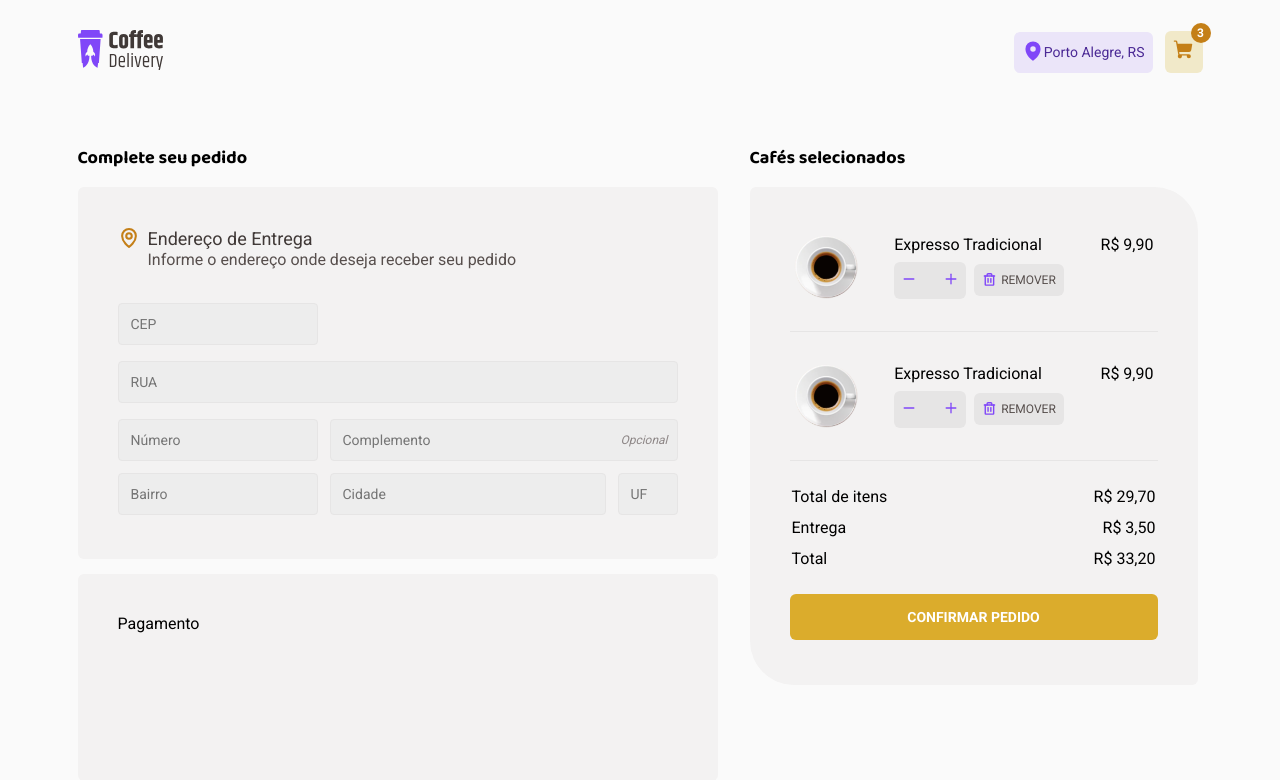
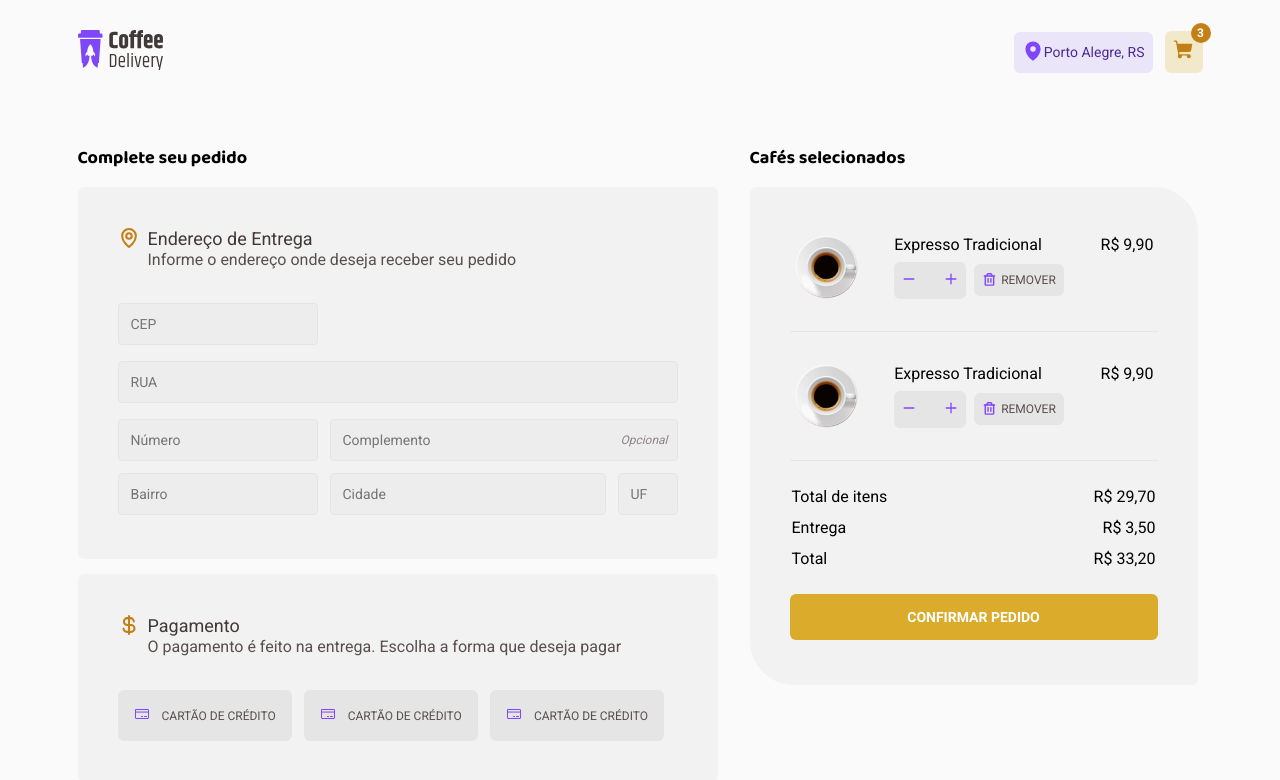
Before and after one commit to dharuanluigi/coffee-delivery, a React (Vite) app: page /checkout in a window 1280 px wide. Shown: the top 780 px of the page. Built offline with nearby package versions, Linux system fonts and the light colour scheme.

Commit message:
Added: payment section

```diff
--- /dev/null
+++ b/src/components/SelectCardButton/index.tsx
@@ -0,0 +1,15 @@
+/** @format */
+
+import { CreditCard } from "phosphor-react";
+import { SelectCardContainer } from "./styles";
+
+export function SelectCardButton() {
+  return (
+    <SelectCardContainer>
+      <span>
+        <CreditCard size={16} />
+      </span>
+      CARTÃO DE CRÉDITO
+    </SelectCardContainer>
+  );
+}
--- /dev/null
+++ b/src/components/SelectCardButton/styles.ts
@@ -0,0 +1,29 @@
+/** @format */
+
+import styled from "styled-components";
+
+export const SelectCardContainer = styled.button`
+  display: flex;
+  align-items: center;
+  gap: 0.75rem;
+  padding: 1rem;
+  border-radius: 6px;
+  border: none;
+
+  font-size: 0.75rem;
+
+  background: ${(props) => props.theme["base-button"]};
+  color: ${(props) => props.theme["base-text"]};
+
+  span {
+    color: ${(props) => props.theme["brand-purple"]};
+  }
+
+  &:hover {
+    background: ${(props) => props.theme["base-hover"]};
+    color: ${(props) => props.theme["base-subtitle"]};
+    cursor: pointer;
+
+    transition: background-color 0.2s;
+  }
+`;
--- a/src/pages/Checkout/index.tsx
+++ b/src/pages/Checkout/index.tsx
@@ -1,12 +1,14 @@
 /** @format */
 
-import { MapPin } from "phosphor-react";
+import { CurrencyDollar, MapPin } from "phosphor-react";
 import { CardCart } from "../../components/CardCart";
+import { SelectCardButton } from "../../components/SelectCardButton";
 import { AddressForm } from "./components/AddressForm";
 import {
   AddressSection,
   AddressSectionHeader,
   CardItem,
+  CardsSection,
   CheckoutContainer,
   DataSection,
   FinishOrderButton,
@@ -34,7 +36,23 @@ export function Checkout() {
             </AddressSectionHeader>
             <AddressForm />
           </AddressSection>
-          <PaymentSection>Pagamento</PaymentSection>
+          <PaymentSection>
+            <AddressSectionHeader>
+              <CurrencyDollar size={22} weight="bold" />
+              <div>
+                <h1>Pagamento</h1>
+                <span>
+                  O pagamento é feito na entrega. Escolha a forma que deseja
+                  pagar
+                </span>
+              </div>
+            </AddressSectionHeader>
+            <CardsSection>
+              <SelectCardButton />
+              <SelectCardButton />
+              <SelectCardButton />
+            </CardsSection>
+          </PaymentSection>
         </DataSection>
         <ReviewOrderSection>
           <h1>Cafés selecionados</h1>
--- a/src/pages/Checkout/styles.ts
+++ b/src/pages/Checkout/styles.ts
@@ -63,6 +63,15 @@ export const AddressSectionHeader = styled.div`
 
 export const PaymentSection = styled(BaseCard)`
   height: 12.9375rem;
+  display: flex;
+  flex-direction: column;
+  gap: 2rem;
+`;
+
+export const CardsSection = styled.section`
+  width: 100%;
+  display: flex;
+  gap: 0.75rem;
 `;
 
 export const ReviewOrderSection = styled.aside`
```
